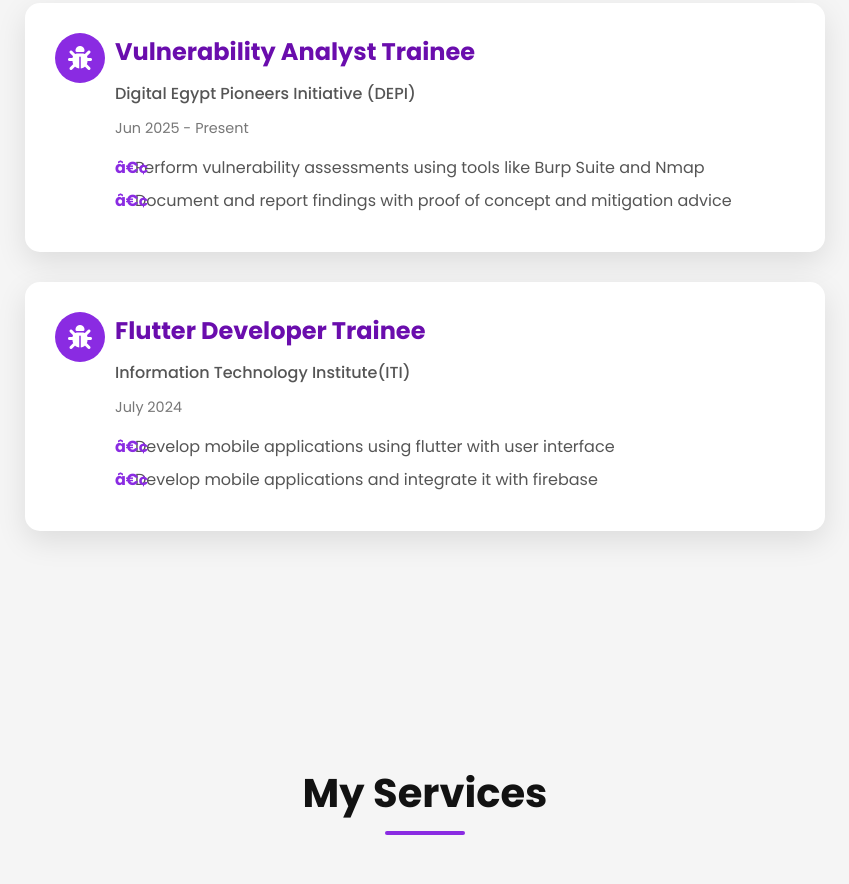
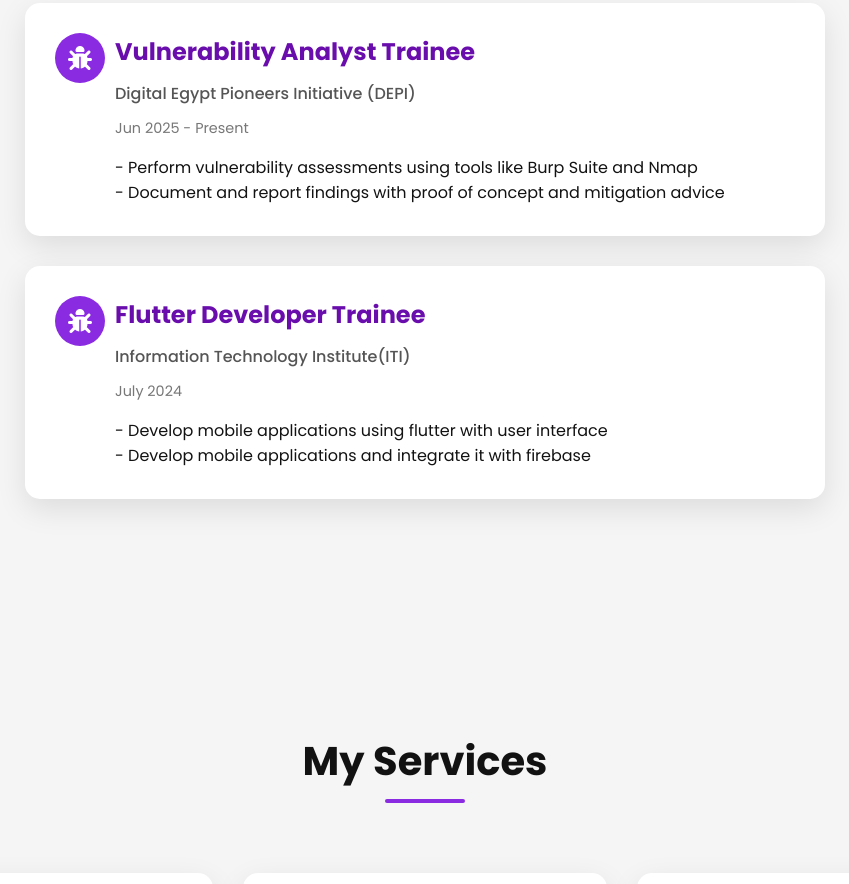
Before and after one commit to BakinamMohamed13/bakinam_protofilo, a plain HTML site: page index.html in a window 1280 px wide. Shown: the part 3242-4126 px from the top of the page, without its empty margins (215-1064 px from the left). Drawn offline with Linux system fonts and the light colour scheme.

Commit message:
Update index.html

```diff
--- a/index.html
+++ b/index.html
@@ -1621,10 +1621,11 @@
                         <h3>Vulnerability Analyst Trainee</h3>
                         <p class="company">Digital Egypt Pioneers Initiative (DEPI)</p>
                         <p class="date">Jun 2025 - Present</p>
-                        <ul>
-                            <li>   Perform vulnerability assessments using tools like Burp Suite and Nmap</li>
-                            <li>   Document and report findings with proof of concept and mitigation advice</li>
-                        </ul>
+
+                            <p> - Perform vulnerability assessments using tools like Burp Suite and Nmap</p>
+<p>                 </p>
+                            <p> - Document and report findings with proof of concept and mitigation advice</p>
+
                     </div>
                 </div>
             </div>
@@ -1637,10 +1638,10 @@
                         <h3>Flutter Developer Trainee</h3>
                         <p class="company">Information Technology Institute(ITI)</p>
                         <p class="date">July 2024 </p>
-                        <ul>
-                            <li>   Develop mobile applications using flutter with user interface</li>
-                            <li>   Develop mobile applications and integrate it with firebase</li>
-                        </ul>
+
+                            <p> - Develop mobile applications using flutter with user interface</p>
+                            <p> - Develop mobile applications and integrate it with firebase</p>
+
                     </div>
                 </div>
             </div>
```
